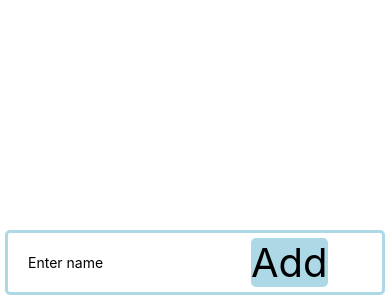
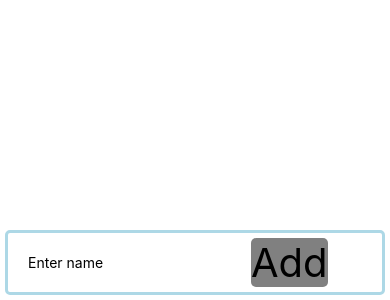
Before and after one commit to joakim-ha/countingstuff, a React Native app: screen / in a window 390 px wide. Shown: the part 544-844 px from the top of the page. Built offline with nearby package versions, Linux system fonts and the light colour scheme.

Commit message:
Disable add button when input is empty

```diff
--- a/components/AddRow.js
+++ b/components/AddRow.js
@@ -15,6 +15,7 @@ export const AddRow = ({ addNewCountable }) => {
         submit={() => {
           addNewCountable(name);
         }}
+        isDisabled={name.trim() === ""}
       />
     </View>
   );
--- a/components/CountableButton.js
+++ b/components/CountableButton.js
@@ -2,8 +2,12 @@ import { TouchableOpacity, Text, StyleSheet } from "react-native";
 
 import { CommonStyles } from "../styles/CommonStyles";
 
-export const CountableButton = ({ label, submit }) => (
-  <TouchableOpacity style={styles.button} onPress={submit}>
+export const CountableButton = ({ label, submit, isDisabled }) => (
+  <TouchableOpacity
+    style={[styles.button, isDisabled && styles.disabledButton]}
+    onPress={submit}
+    disabled={isDisabled}
+  >
     <Text style={CommonStyles.textItem}>{label}</Text>
   </TouchableOpacity>
 );
@@ -15,4 +19,7 @@ const styles = StyleSheet.create({
     backgroundColor: "lightblue",
     alignItems: "center",
   },
+  disabledButton: {
+    backgroundColor: "gray",
+  },
 });
```
